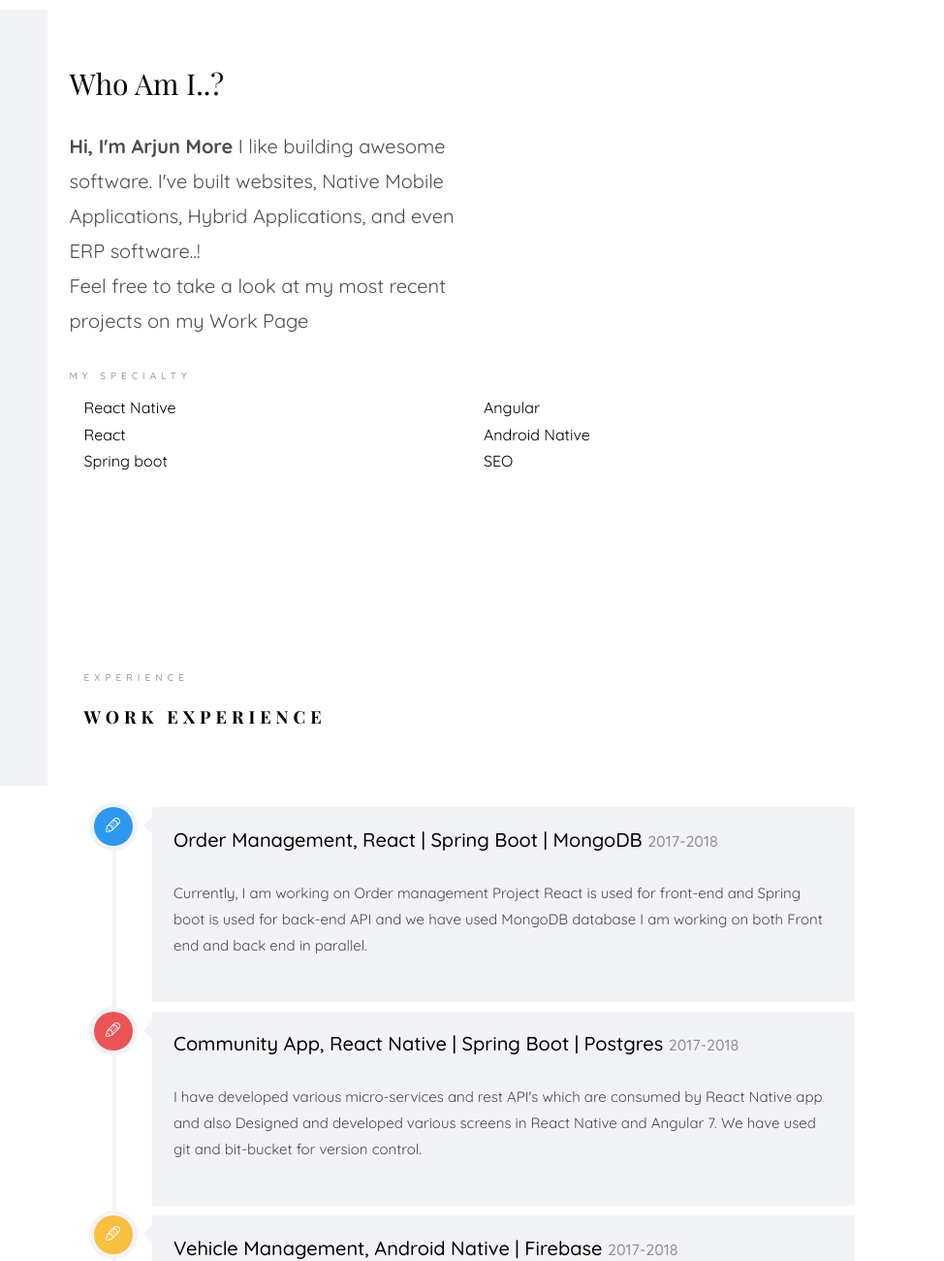
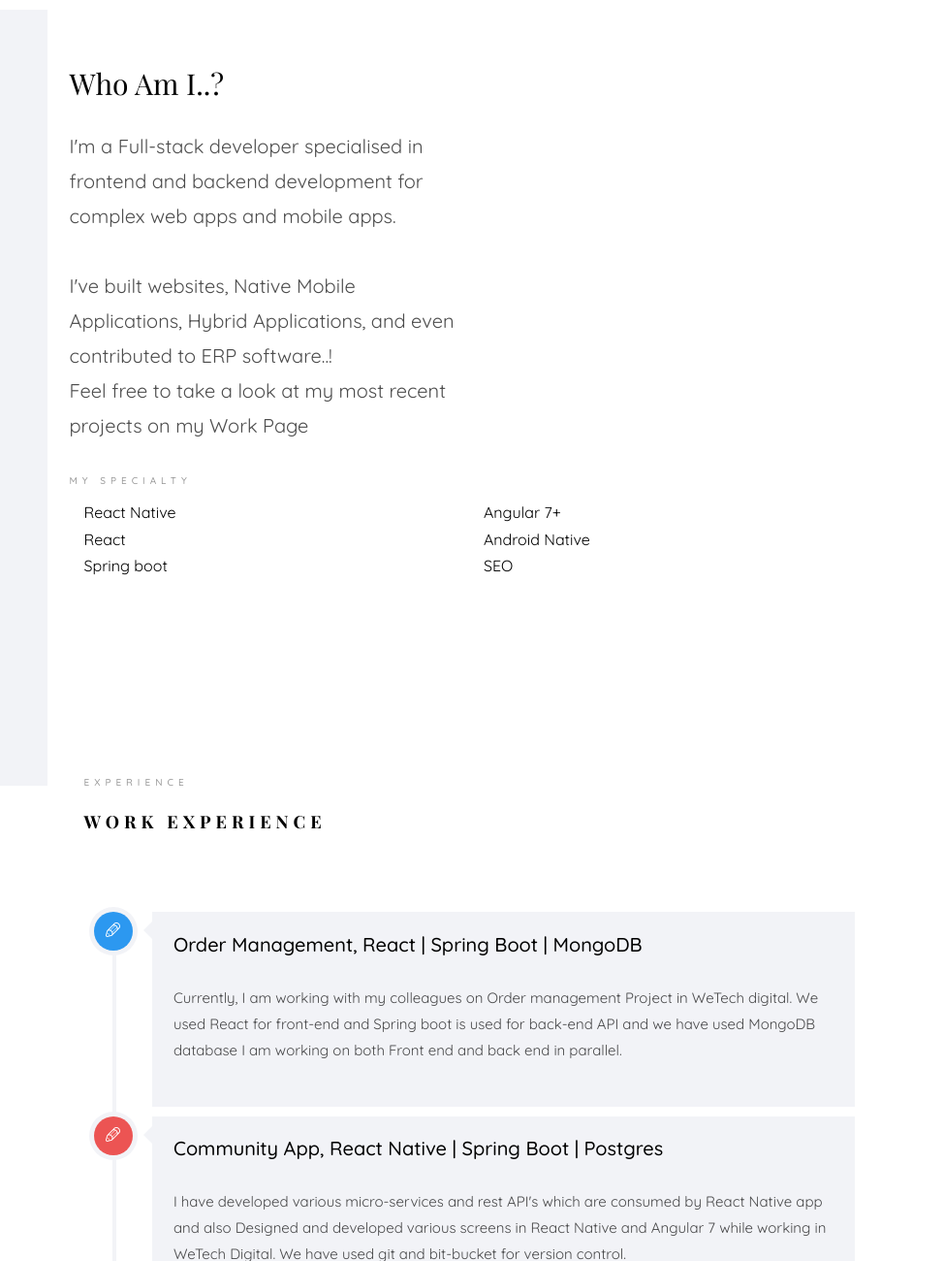
Before and after one commit to Arjunmore6673/my_portfolio, a plain HTML site: page index.html in a window 1280 px wide. Shown: the top 1300 px of the page at 97% size, 306-1280 px from the left. Drawn offline with nearby package versions, Linux system fonts and the light colour scheme; files whose address does not match are found by name; a web font is replaced by a local one.

Commit message:
about me content

```diff
--- a/index.html
+++ b/index.html
@@ -98,10 +98,8 @@
                             <h2 class="col-md-6 col-md-offset-3 col-md-pull-3 animate-box"
                                 data-animate-effect="fadeInLeft">Who Am I..?</h2>
                             <p class="col-md-6 col-md-offset-3 col-md-pull-3 animate-box"
-                               data-animate-effect="fadeInLeft" style="font-size: 20px"><strong>Hi, I'm Arjun
-                                More</strong> I like building awesome software. I've built websites,
-                                Native Mobile Applications, Hybrid Applications, and even ERP software..! <br/>
-                                Feel free to take a look at my most recent projects on my Work Page
+                               data-animate-effect="fadeInLeft" style="font-size: 20px">
+                                I'm a Full-stack developer specialised in frontend and backend development for complex web apps and mobile apps. <br><br>I've built websites, Native Mobile Applications, Hybrid Applications, and even contributed to ERP software..! <br/>Feel free to take a look at my most recent projects on my Work Page
                             </p>
                         </div>
 
@@ -123,7 +121,7 @@
                                     </div>
                                     <div class="col-md-6 animate-box" data-animate-effect="fadeInRight">
                                         <div class="progress-wrap">
-                                            <h3>Angular</h3>
+                                            <h3>Angular 7+</h3>
                                         </div>
                                     </div>
                                     <div class="col-md-6 animate-box" data-animate-effect="fadeInLeft">
@@ -172,11 +170,12 @@
                                         <div class="timeline-icon color-1">
                                             <i class="icon-pen2"></i>
                                         </div>
-
+<!--                                        <span>2017-2018</span>-->
                                         <div class="timeline-label">
-                                            <h2><a href="#">Order Management, React | Spring Boot | MongoDB</a> <span>2017-2018</span>
+                                            <h2><a href="#">Order Management, React | Spring Boot | MongoDB</a>
                                             </h2>
-                                            <p>Currently, I am working on Order management Project React is used for front-end and Spring boot is used for back-end API and we have used MongoDB database I am working on both Front end and back end in parallel. </p>
+                                            <p>Currently, I am working with my colleagues on Order management Project in WeTech digital. We used React for front-end and Spring boot is used for back-end API and we have used MongoDB database I am working on both Front end and back end in parallel.
+                                            </p>
                                         </div>
                                     </div>
                                 </article>
@@ -188,9 +187,9 @@
                                             <i class="icon-pen2"></i>
                                         </div>
                                         <div class="timeline-label">
-                                            <h2><a href="#">Community App, React Native | Spring Boot | Postgres</a>
-                                                <span>2017-2018</span></h2>
-                                            <p>I have developed various micro-services and rest API's which are consumed by React Native app and also Designed and developed various screens in React Native and Angular 7. We have used git and bit-bucket for version control.
+                                            <h2><a href="#">Community App, React Native | Spring Boot | Postgres</a></h2>
+                                            <p>I have developed various micro-services and rest API's which are consumed by React Native app and also Designed and developed various screens in React Native and Angular 7 while working in WeTech Digital.
+                                                We have used git and bit-bucket for version control.
                                             </p>
                                         </div>
                                     </div>
@@ -202,7 +201,7 @@
                                             <i class="icon-pen2"></i>
                                         </div>
                                         <div class="timeline-label">
-                                            <h2><a href="#">Vehicle Management, Android Native | Firebase</a> <span>2017-2018</span>
+                                            <h2><a href="#">Vehicle Management, Android Native | Firebase</a>
                                             </h2>
                                             <p>I have developed 3 applications for the Kothari Hyundai for their internal use. Requirements are booking vehicles for test drives, managing outdoor vehicles, maintaining sold vehicles capturing photos through apps, sending email and messages automatically.
                                             </p>
@@ -230,8 +229,7 @@
                                             <i class="icon-pen2"></i>
                                         </div>
                                         <div class="timeline-label">
-                                            <h2><a href="#">Android Native PHP | Android | MySql</a>
-                                                <span>2017-2018</span></h2>
+                                            <h2><a href="#">Android Native PHP | Android | MySql</a></h2>
                                             <p>I have worked on this project on both front end and back end for backend. We used core PHP and MySql database. We made API’s using PHP which are consumed by both website and mobile application.
                                             </p>
                                         </div>
@@ -245,7 +243,7 @@
                                             <i class="icon-pen2"></i>
                                         </div>
                                         <div class="timeline-label">
-                                            <h2><a href="#">Restaurant App Android | Firebase</a> <span>2017-2018</span>
+                                            <h2><a href="#">Restaurant App Android | Firebase</a>
                                             </h2>
                                             <p>A small Restaurant management App for handling transactions keeping
                                                 record of sales, purchase unpaid customer showing report </p>
```
